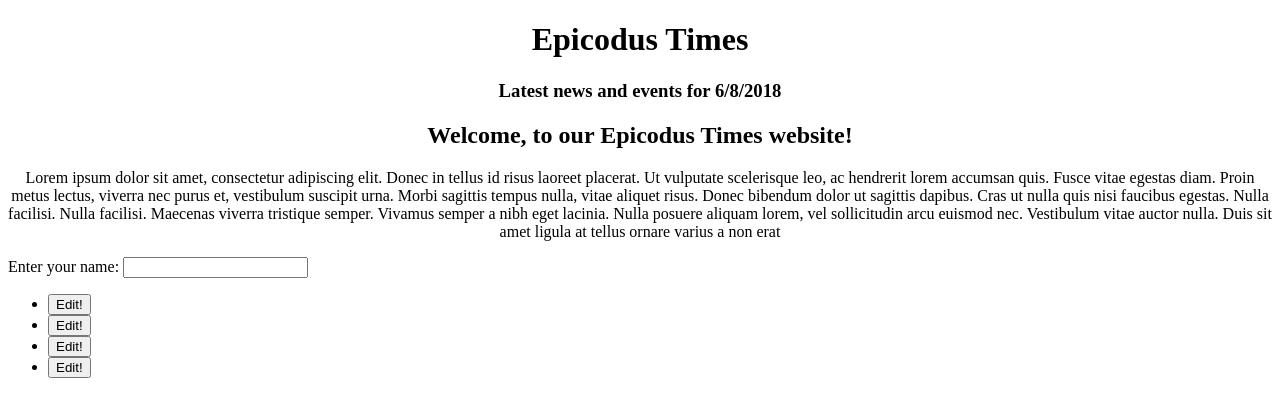
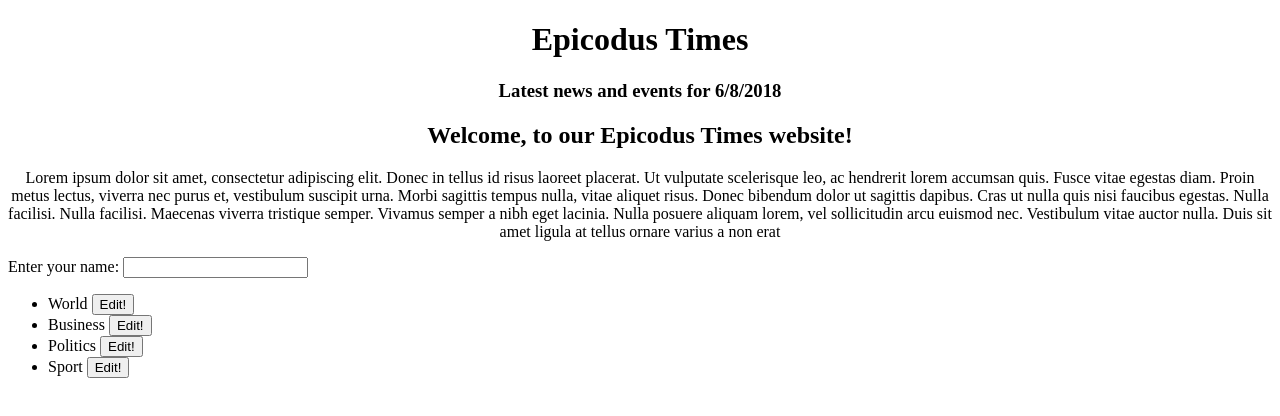
Before and after one commit to azamatbekmurat/online-newspaper, an Angular app: page / in a window 1280 px wide. Shown: the top 416 px of the page. Built offline with nearby package versions, Linux system fonts and the light colour scheme.

Commit message:
fix errors regarding section names

```diff
--- a/src/app/edit-section/edit-section.component.html
+++ b/src/app/edit-section/edit-section.component.html
@@ -1,7 +1,7 @@
 <div *ngIf="childSelectedSection">
-  <h3>{{childSelectedSection.<title>Home</title>}}</h3>
-  <label>Enter Section title:</label>
-  <input [(ngModel)]="childSelectedSection.title">
+  <h3>{{childSelectedSection.name</h3>
+  <label>Enter Section name:</label>
+  <input [(ngModel)]="childSelectedSection.name">
   <label>Enter articles (1-3):</label>
   <br>
   <input type="text" [(ngModel)]="childSelectedSection.article">1 <br>
--- a/src/app/section-list/section-list.component.html
+++ b/src/app/section-list/section-list.component.html
@@ -1,5 +1,5 @@
 <ul>
-  <li *ngFor="let currentSection of childSectionList">{{currentSection.title}}
+  <li *ngFor="let currentSection of childSectionList">{{currentSection.name}}
     <button (click)="editButtonClicked(currentTask)">Edit!</button>
   </li>
 </ul>
```
